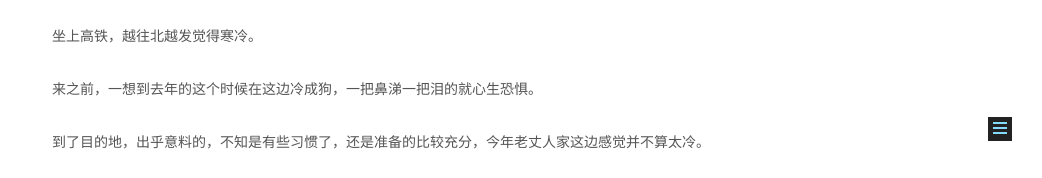
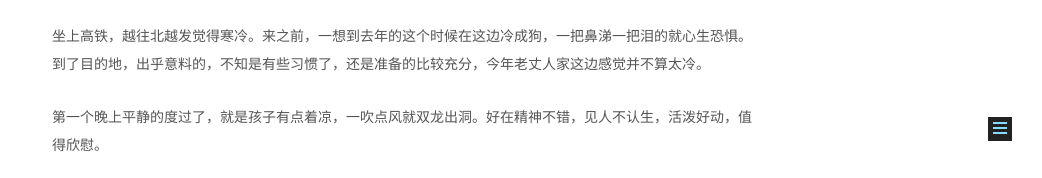
Before and after one commit to micksu/micksu.github.io, a plain HTML site: page 生活笔记/2017-new-year-in-xiangxi/index.html in a window 1280 px wide. Shown: the part 614-792 px from the top of the page, without its empty margins (238-1280 px from the left). Drawn offline with Linux system fonts and the light colour scheme.

Commit message:
Site updated: 2017-04-04 13:20:26

```diff
--- a/search.xml
+++ b/search.xml
@@ -12,7 +12,7 @@
     <entry>
       <title><![CDATA[在湘西的第二个春节]]></title>
       <url>%2F%E7%94%9F%E6%B4%BB%E7%AC%94%E8%AE%B0%2F2017-new-year-in-xiangxi%2F</url>
-      <content type="text"><![CDATA[坐上高铁，越往北越发觉得寒冷。 来之前，一想到去年的这个时候在这边冷成狗，一把鼻涕一把泪的就心生恐惧。 到了目的地，出乎意料的，不知是有些习惯了，还是准备的比较充分，今年老丈人家这边感觉并不算太冷。 第一个晚上平静的度过了，就是孩子有点着凉，一吹点风就双龙出洞。好在精神不错，见人不认生，活泼好动，值得欣慰。 第一晚吃的特色菜，我管它叫一锅炖，样子看起来着实让人没什么食欲，好在吃饭的地方都很昏暗，也就看不清了，但实际上味道还是不错的。 这里的人家厨房基本都有一个火坑，架口锅，逢年过节都是围一圈吃大锅菜，很热闹，就是那小板凳让我这个胖子坐起来难受，何况还是在吃饭。 火坑正上方一般都挂着熏肉、腊肠。个人觉得味道还行，经常吃我就受不了了，烟熏味太重。 今天跑去集市准备年货，还是一样的人山人海，右脚底的疼痛让人有点点烦躁。这里时不时地下点毛毛雨，只要不刮风，温度还是能忍受的。 这里有个很显著的特色，也很有趣，去买东西的大妈基本人人背个背篓，到超市去的时候就会像这样把背篓都集中放到物品寄存处，很是壮观。 在这里，有一点让我出乎意料的：去这儿的小卖铺买电池和饮料，价格竟然和深圳的一些景区商店差不多。这里可是乡村啊。 老丈人家去县城只有一条路，按距离来说虽然崎岖开车也就十分钟路程，可惜的是这条路只能一路强力电动按摩似的跑半个多小时才到县城。 冬天来这里，除了阴冷，乡村的空气不错，蔬菜好吃，来了两次后，我已经没有之前那么强烈的抗拒心理了。]]></content>
+      <content type="text"><![CDATA[坐上高铁，越往北越发觉得寒冷。来之前，一想到去年的这个时候在这边冷成狗，一把鼻涕一把泪的就心生恐惧。到了目的地，出乎意料的，不知是有些习惯了，还是准备的比较充分，今年老丈人家这边感觉并不算太冷。 第一个晚上平静的度过了，就是孩子有点着凉，一吹点风就双龙出洞。好在精神不错，见人不认生，活泼好动，值得欣慰。 第一晚吃的特色菜，我管它叫一锅炖，样子看起来着实让人没什么食欲，好在吃饭的地方都很昏暗，也就看不清了，但实际上味道还是不错的。 这里的人家厨房基本都有一个火坑，架口锅，逢年过节都是围一圈吃大锅菜，很热闹，就是那小板凳让我这个胖子坐起来难受，何况还是在吃饭。 火坑正上方一般都挂着熏肉、腊肠。个人觉得味道还行，经常吃我就受不了了，烟熏味太重。 今天跑去集市准备年货，还是一样的人山人海，右脚底的疼痛让人有点点烦躁。这里时不时地下点毛毛雨，只要不刮风，温度还是能忍受的。 这里有个很显著的特色，也很有趣，去买东西的大妈基本人人背个背篓，到超市去的时候就会像这样把背篓都集中放到物品寄存处，很是壮观。 在这里，有一点让我出乎意料的：去这儿的小卖铺买电池和饮料，价格竟然和深圳的一些景区商店差不多。这里可是乡村啊。 老丈人家去县城只有一条路，按距离来说虽然崎岖开车也就十分钟路程，可惜的是这条路只能一路强力电动按摩似的跑半个多小时才到县城。 冬天来这里，除了阴冷，乡村的空气不错，蔬菜好吃，来了两次后，我已经没有之前那么强烈的抗拒心理了。]]></content>
     </entry>
 
 
--- a/生活笔记/2017-new-year-in-xiangxi/index.html
+++ b/生活笔记/2017-new-year-in-xiangxi/index.html
@@ -85,16 +85,12 @@
 
 
 
-<meta name="description" content="坐上高铁，越往北越发觉得寒冷。
-来之前，一想到去年的这个时候在这边冷成狗，一把鼻涕一把泪的就心生恐惧。
-到了目的地，出乎意料的，不知是有些习惯了，还是准备的比较充分，今年老丈人家这边感觉并不算太冷。">
+<meta name="description" content="坐上高铁，越往北越发觉得寒冷。来之前，一想到去年的这个时候在这边冷成狗，一把鼻涕一把泪的就心生恐惧。到了目的地，出乎意料的，不知是有些习惯了，还是准备的比较充分，今年老丈人家这边感觉并不算太冷。">
 <meta property="og:type" content="article">
 <meta property="og:title" content="在湘西的第二个春节">
 <meta property="og:url" content="http://yemaobj.com/生活笔记/2017-new-year-in-xiangxi/index.html">
 <meta property="og:site_name" content="夜猫笔记">
-<meta property="og:description" content="坐上高铁，越往北越发觉得寒冷。
-来之前，一想到去年的这个时候在这边冷成狗，一把鼻涕一把泪的就心生恐惧。
-到了目的地，出乎意料的，不知是有些习惯了，还是准备的比较充分，今年老丈人家这边感觉并不算太冷。">
+<meta property="og:description" content="坐上高铁，越往北越发觉得寒冷。来之前，一想到去年的这个时候在这边冷成狗，一把鼻涕一把泪的就心生恐惧。到了目的地，出乎意料的，不知是有些习惯了，还是准备的比较充分，今年老丈人家这边感觉并不算太冷。">
 <meta property="og:image" content="http://images.ericksu.com/IMG_3077.JPG">
 <meta property="og:image" content="http://images.ericksu.com/IMG_3090.JPG">
 <meta property="og:image" content="http://images.ericksu.com/IMG_3113.JPG">
@@ -102,12 +98,10 @@
 <meta property="og:image" content="http://images.ericksu.com/IMG_3119.JPG">
 <meta property="og:image" content="http://images.ericksu.com/IMG_3115.JPG">
 <meta property="og:image" content="http://images.ericksu.com/IMG_3096.JPG">
-<meta property="og:updated_time" content="2017-04-04T05:18:52.000Z">
+<meta property="og:updated_time" content="2017-04-04T05:20:16.000Z">
 <meta name="twitter:card" content="summary">
 <meta name="twitter:title" content="在湘西的第二个春节">
-<meta name="twitter:description" content="坐上高铁，越往北越发觉得寒冷。
-来之前，一想到去年的这个时候在这边冷成狗，一把鼻涕一把泪的就心生恐惧。
-到了目的地，出乎意料的，不知是有些习惯了，还是准备的比较充分，今年老丈人家这边感觉并不算太冷。">
+<meta name="twitter:description" content="坐上高铁，越往北越发觉得寒冷。来之前，一想到去年的这个时候在这边冷成狗，一把鼻涕一把泪的就心生恐惧。到了目的地，出乎意料的，不知是有些习惯了，还是准备的比较充分，今年老丈人家这边感觉并不算太冷。">
 <meta name="twitter:image" content="http://images.ericksu.com/IMG_3077.JPG">
 
 
@@ -410,9 +404,7 @@
 
 
         <p><img src="http://images.ericksu.com/IMG_3077.JPG" alt=""></p>
-<p>坐上高铁，越往北越发觉得寒冷。</p>
-<p>来之前，一想到去年的这个时候在这边冷成狗，一把鼻涕一把泪的就心生恐惧。</p>
-<p>到了目的地，出乎意料的，不知是有些习惯了，还是准备的比较充分，今年老丈人家这边感觉并不算太冷。</p>
+<p>坐上高铁，越往北越发觉得寒冷。来之前，一想到去年的这个时候在这边冷成狗，一把鼻涕一把泪的就心生恐惧。到了目的地，出乎意料的，不知是有些习惯了，还是准备的比较充分，今年老丈人家这边感觉并不算太冷。</p>
 <a id="more"></a>
 <p>第一个晚上平静的度过了，就是孩子有点着凉，一吹点风就双龙出洞。好在精神不错，见人不认生，活泼好动，值得欣慰。</p>
 <p>第一晚吃的特色菜，我管它叫一锅炖，样子看起来着实让人没什么食欲，好在吃饭的地方都很昏暗，也就看不清了，但实际上味道还是不错的。</p>
```
Also changed, not shown: index.html (+1 -3 lines).
